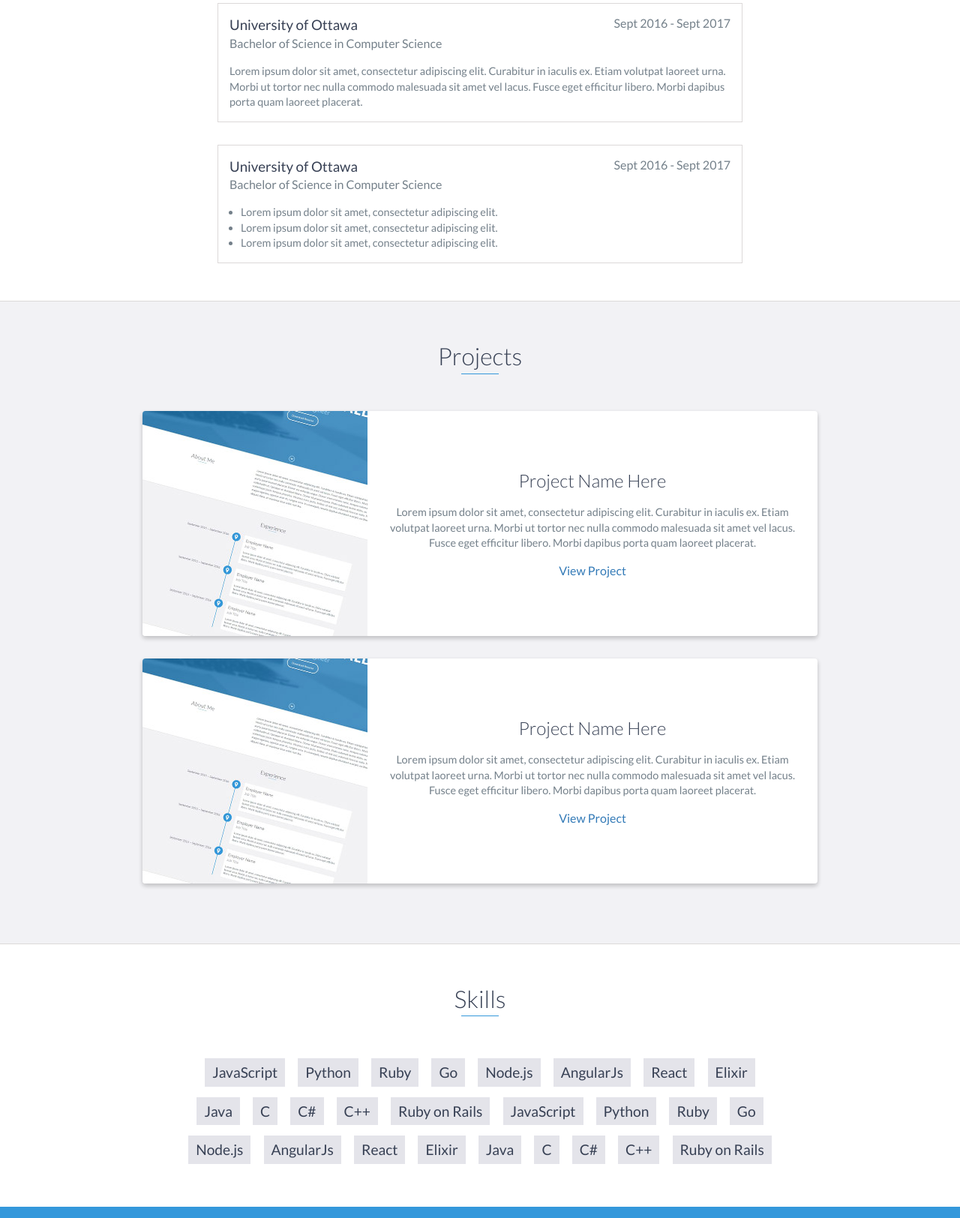
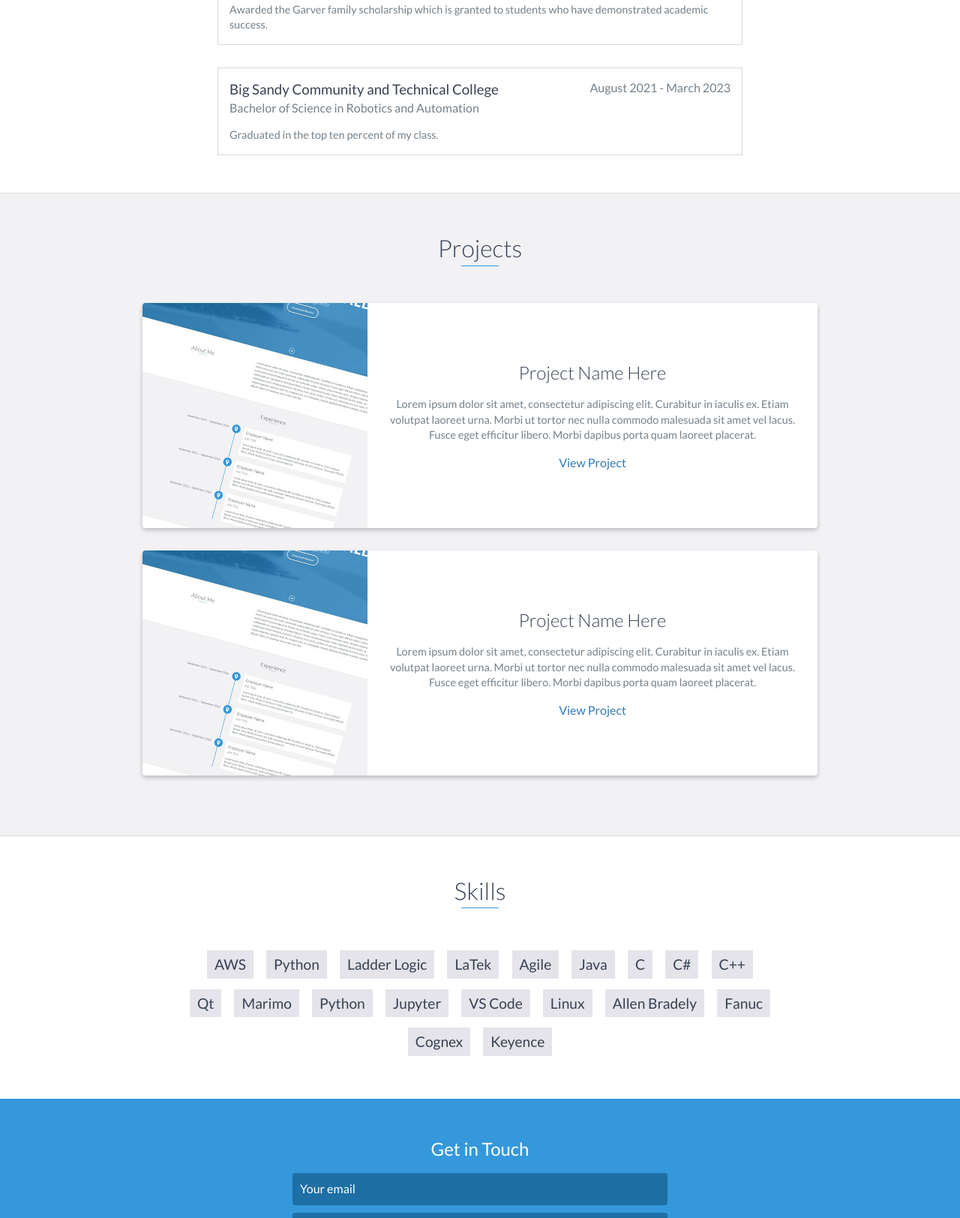
Before and after one commit to prianth/prianth.github.io, a plain HTML site: page index.html in a window 1280 px wide. Shown: the part 2074-3698 px from the top of the page at 75% size. Drawn offline with nearby package versions, Linux system fonts and the light colour scheme.

Commit message:
Add education and skills

```diff
--- a/index.html
+++ b/index.html
@@ -91,7 +91,7 @@
                 <h3>Amazon</h3>
                 <h4>Control Systems Lead</h4>
                 <p>
-                    • First level of escalation for reliability maintenance engineering technicians, ensuring prompt resolution of technical issues.<br>
+                    • First level of escalation for reliability maintenance engineering technicians.<br>
                     • Supported onsite Allen Bradley control systems.<br>
                     • Subject matter expert for Cognex, Fanuc, and Keyence equipment.<br>
                     • Implemented continuous improvement efforts to improve production KPI’s
@@ -103,7 +103,7 @@
                 <h4>Electrician</h4>
                 <p>
                     • Install electrical systems, wiring, fixtures, and equipment.<br>
-                    • Ensuring work complies with relevant codes, and advising management on whether equipment is safe to operate
+                    • Ensure work complies with relevant codes.
                 </p>
             </div>
 
@@ -111,8 +111,7 @@
                 <h3>Intermountain Electronics</h3>
                 <h4>Electro-MEchanical Technician</h4>
                 <p>
-                    • Properly terminate a variety of wire and cable in panels, circuits, and various electrical components including switchgear, UPS, transformers, circuit
-                    breakers, relays, terminal blocks and VFD.<br>
+                    • Terminate circuits in panels with various electrical components.<br>
                     • Work from schematics and technical drawings to complete tasks.<br>
                     • Test equipment for fault tolerance.
                 </p>
@@ -124,31 +123,24 @@
     <div id="education">
         <h2 class="heading">Education</h2>
         <div class="education-block">
-            <h3>University of Ottawa</h3>
-            <span class="education-date">Sept 2016 - Sept 2017</span>
-            <h4>Bachelor of Science in Computer Science</h4>
+            <h3>University of Kentucky</h3>
+            <span class="education-date">August 2023 - March 2025</span>
+            <h4>Bachelor of Science in Computer Engineering Technology</h4>
             <p>
-                Lorem ipsum dolor sit amet, consectetur adipiscing elit. Curabitur in iaculis ex. Etiam volutpat laoreet urna. Morbi ut tortor nec nulla commodo malesuada sit amet vel lacus. Fusce eget efficitur libero. Morbi dapibus porta quam laoreet placerat.
+                Awarded the Garver family scholarship which is granted to students who have demonstrated academic success.
             </p>
         </div>
         <!-- End .education-block -->
 
         <div class="education-block">
-            <h3>University of Ottawa</h3>
-            <span class="education-date">Sept 2016 - Sept 2017</span>
-            <h4>Bachelor of Science in Computer Science</h4>
-            <ul>
-                <li>
-                    Lorem ipsum dolor sit amet, consectetur adipiscing elit.
-                </li>
-                <li>
-                    Lorem ipsum dolor sit amet, consectetur adipiscing elit.
-                </li>
-                <li>
-                    Lorem ipsum dolor sit amet, consectetur adipiscing elit.
-                </li>
-            </ul>
-        </div>
+            <h3>Big Sandy Community and Technical College</h3>
+            <span class="education-date">August 2021 - March 2023</span>
+            <h4>Bachelor of Science in Robotics and Automation</h4>
+
+                <p>
+                    Graduated in the top ten percent of my class.
+                </p>
+            </div>
         <!-- End .education-block -->
     </div>
     <!-- End #education -->
@@ -196,32 +188,26 @@
     <div id="skills">
         <h2 class="heading">Skills</h2>
         <ul>
-            <li>JavaScript</li>
+            <li>AWS</li>
             <li>Python</li>
-            <li>Ruby</li>
-            <li>Go</li>
-            <li>Node.js</li>
-            <li>AngularJs</li>
-            <li>React</li>
-            <li>Elixir</li>
+            <li>Ladder Logic</li>
+            <li>LaTek</li>
+            <li>Agile</li>
             <li>Java</li>
             <li>C</li>
             <li>C#</li>
             <li>C++</li>
-            <li>Ruby on Rails</li>
-            <li>JavaScript</li>
+            <li>Qt</li>
+            <li>Marimo</li>
             <li>Python</li>
-            <li>Ruby</li>
-            <li>Go</li>
-            <li>Node.js</li>
-            <li>AngularJs</li>
-            <li>React</li>
-            <li>Elixir</li>
-            <li>Java</li>
-            <li>C</li>
-            <li>C#</li>
-            <li>C++</li>
-            <li>Ruby on Rails</li>
+            <li>Jupyter</li>
+            <li>VS Code</li>
+            <li>Linux</li>
+            <li>Allen Bradely</li>
+            <li>Fanuc</li>
+            <li>Cognex</li>
+            <li>Keyence</li>
+
         </ul>
     </div>
     <!-- End #skills -->
```
